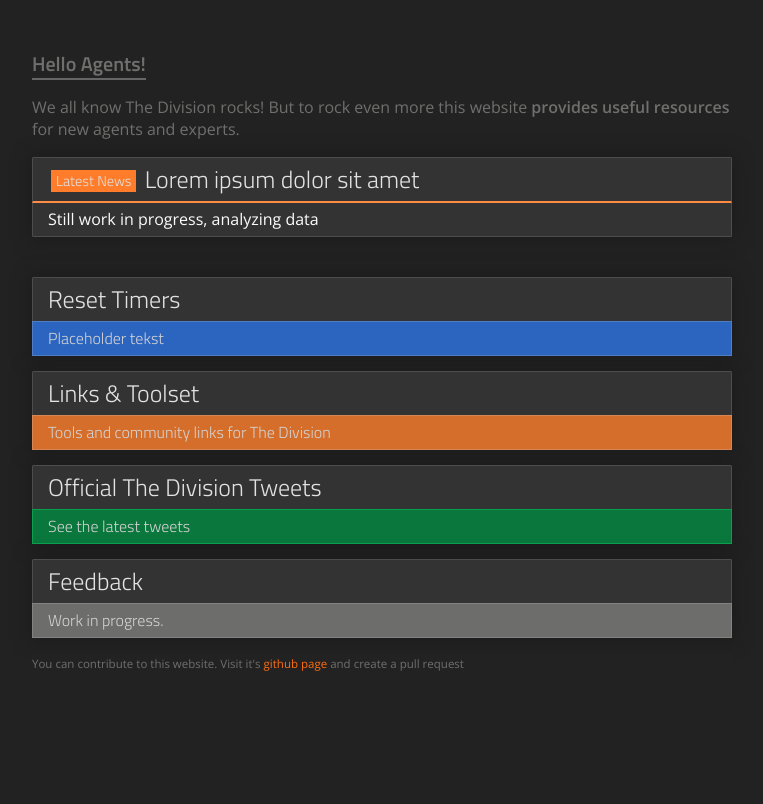
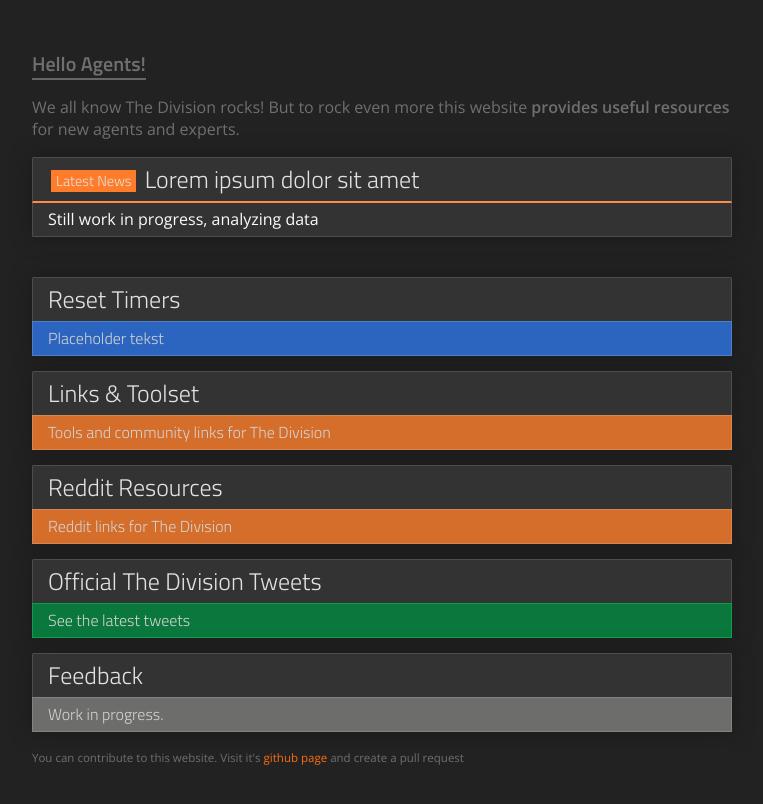
Before and after one commit to ThaFridge/thedivision, a plain HTML site: page index.html in a window 1280 px wide. Shown: the whole page, without its empty margins (258-1021 px from the left). Drawn offline with nearby package versions, Linux system fonts and the light colour scheme; a script that the page names is missing.

Commit message:
Added - Reddit resources

```diff
--- a/index.html
+++ b/index.html
@@ -53,6 +53,16 @@
             <h2>Links & Toolset</h2>
             <ul>
                 <li class="description"><span>Tools and community links for The Division</span></li>
+                <div id="extendGeneral" class="toggleBox">
+                    <li><span class="link-name">Division Builds</span><span class="link-url"><a target="_blank" href="https://divisionbuilds.github.io/">Link</a></span></li>
+
+                </div>
+            </ul>
+        </section>
+        <section class="unified generalBox toggleButton">
+            <h2>Reddit Resources</h2>
+            <ul>
+                <li class="description"><span>Reddit links for The Division</span></li>
                 <div id="extendGeneral" class="toggleBox">
                     <li><span class="link-name">Division Builds</span><span class="link-url"><a target="_blank" href="https://divisionbuilds.github.io/">Link</a></span></li>
 
```
